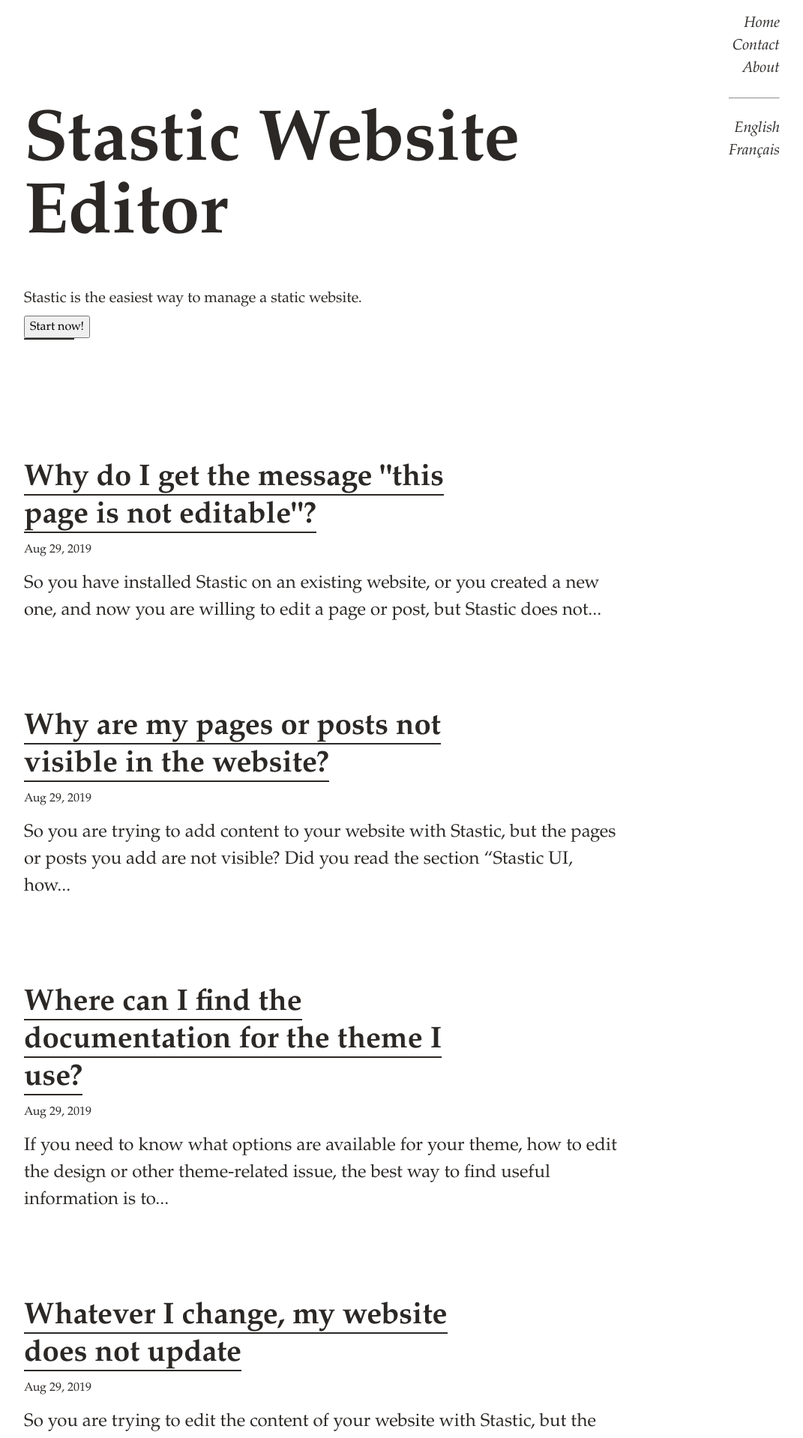
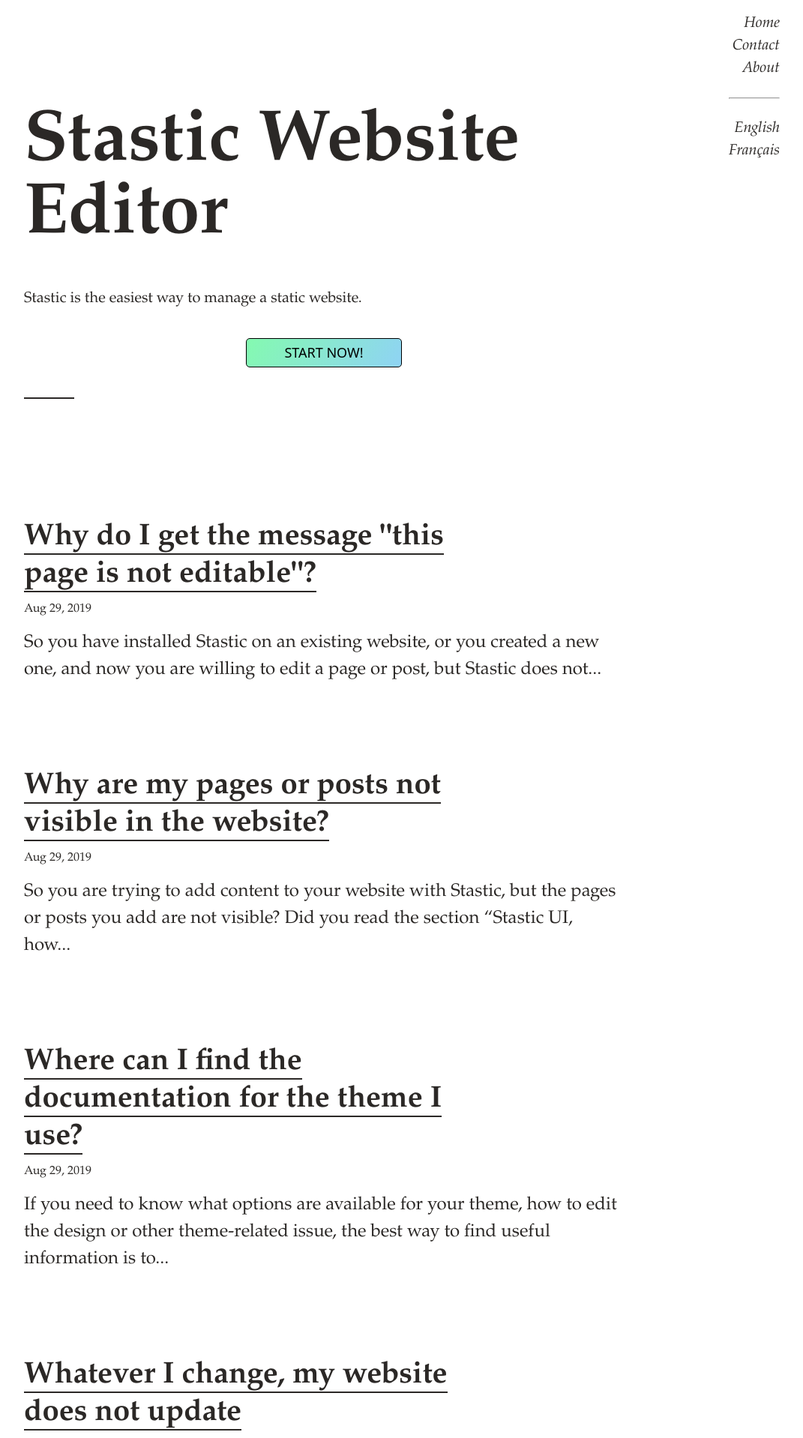
Before and after one commit to lexoyo/www.stastic.net, a Jekyll site: the page built from index.md, in a window 1280 px wide. Shown: the top 1918 px of the page at 75% size, without its empty margins (208-1279 px from the left). Built offline with Jekyll 4.4.1, drawn with Linux system fonts in a browser that asks for light colours; comment, search, counter and statistics services are not loaded.

Commit message:
style for cta

```diff
--- a/_sass/_components.scss
+++ b/_sass/_components.scss
@@ -128,3 +128,19 @@
   }
 
 }
+// MD LEX
+button {
+  margin: 40px auto;
+  display: block;
+  padding: 5px 50px;
+  font-size: large;
+  text-transform: uppercase;
+  font-family: sans;
+  border: 1px solid black;
+  border-radius: 5px;
+  background-image: linear-gradient(120deg, #84fab0 0%, #8fd3f4 100%);
+}
+button:hover {
+  color: white;
+  background-image: linear-gradient(-120deg, #84fab0 0%, #8fd3f4 100%);
+}
```
